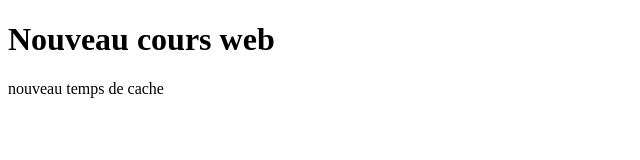
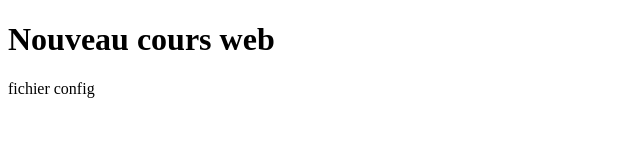
Before and after one commit to etudiantDT-2/coursweb, a plain HTML site: page index.html in a window 1280 px wide. Shown: the full height of the page, 0-640 px from the left. Drawn offline with Linux system fonts and the light colour scheme.

Commit message:
update index

```diff
--- a/index.html
+++ b/index.html
@@ -8,6 +8,6 @@
 </head>
 <body>
     <h1>Nouveau cours web</h1>
-    <p>nouveau temps de cache</p>
+    <p>fichier config</p>
 </body>
 </html>
```
